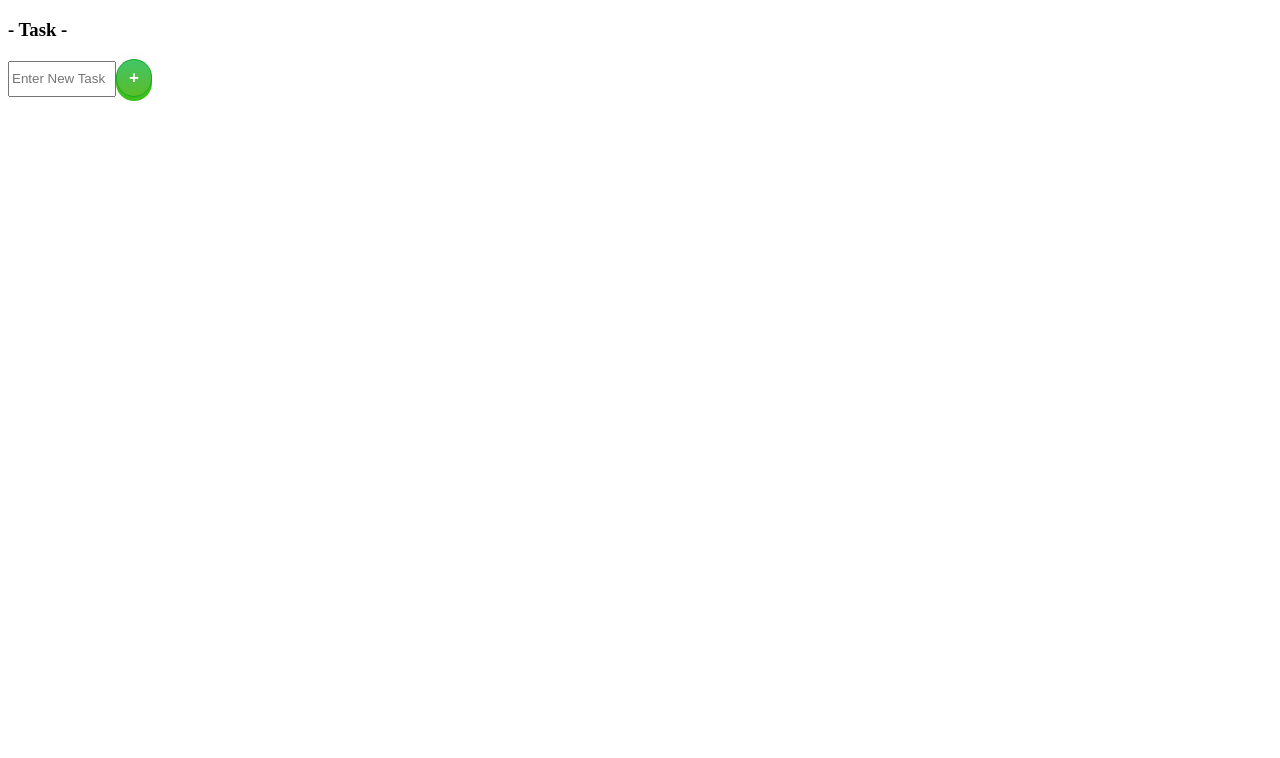
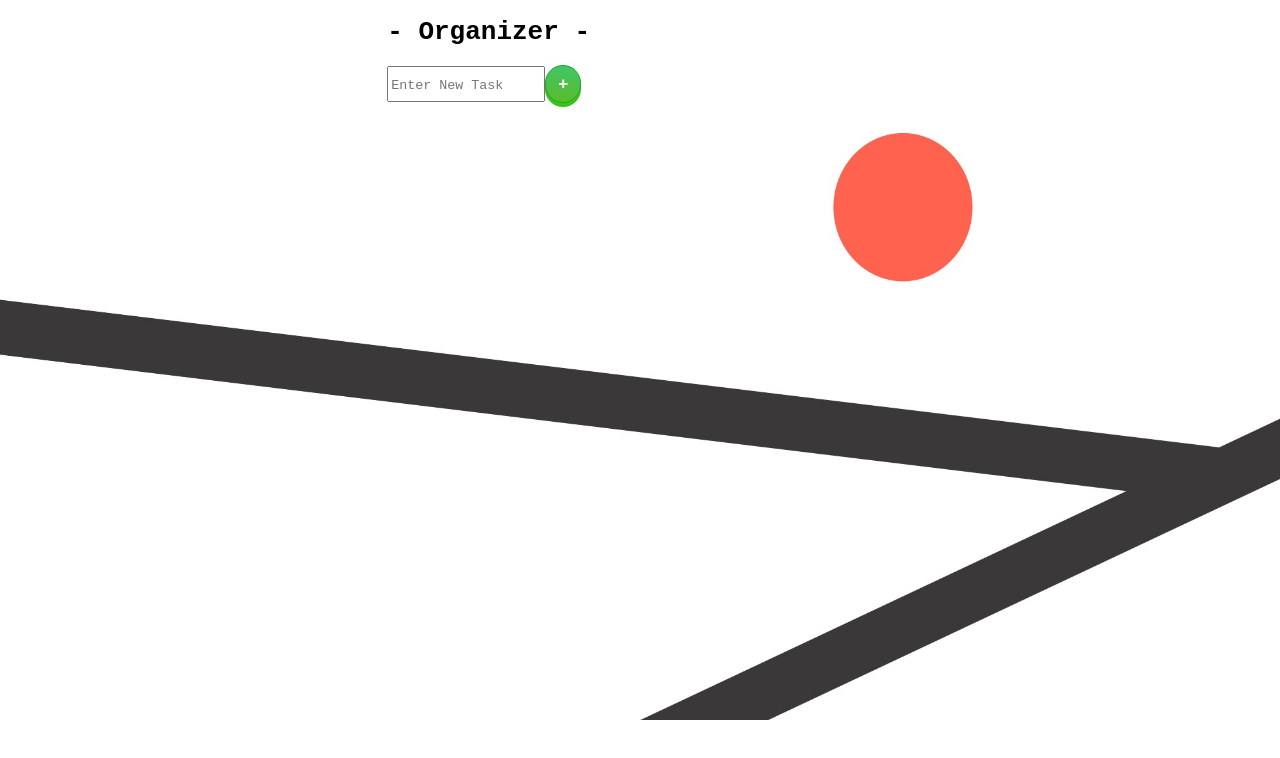
Before and after one commit to AidanFarhi/todo-bootcamp, a React (Create React App) app: page / in a window 1280 px wide. Shown: the top 758 px of the page. Built offline with nearby package versions, Linux system fonts and the light colour scheme.

Commit message:
updated styling

```diff
--- a/src/TodoForm.js
+++ b/src/TodoForm.js
@@ -45,7 +45,7 @@ class TodoForm extends React.Component {
         return (
             <div className='todo-form'>
                 <form onSubmit={this.addItem}>
-                    <h3>- Task -</h3>
+                    <h1>- Organizer -</h1>
                     <input id='todo-input' type='text' value={this.state.currentToDo} placeholder='Enter New Task' onChange={this.handleChange}/>
                     <button className='btn' type='submit'>+</button>
                 </form>
--- a/src/TodoItem.js
+++ b/src/TodoItem.js
@@ -28,7 +28,7 @@ class TodoItem extends React.Component{
     render() {
         return (
             <div className='td-item' id={this.state.id}>
-                <p>{this.state.text}</p>
+                <h2>- {this.state.text}</h2>
                 <div className='update-form'>
                     <form onSubmit={this.changeText}>
                     <input type='text'
@@ -36,7 +36,8 @@ class TodoItem extends React.Component{
                         placeholder='Edit Task'
                         onChange={this.handleChange}/>
                         <button className='btn' type='submit'>...</button>
-                        <button id='delete-btn' className='btn' onClick={() => this.state.onClick(this.state.id)}>x</button>
+                        <button id='delete-btn' className='btn'
+                                onClick={() => this.state.onClick(this.state.id)}>x</button>
                     </form>
                 </div>
             </div>
--- a/src/index.css
+++ b/src/index.css
@@ -1,6 +1,18 @@
+body {
+  background-image: url('background.jpg');
+  background-attachment: fixed;
+  background-size: contain;
+  background-size: 100%;
+  background-repeat: no-repeat;
+  font-family: monospace;
+}
+::placeholder {
+  font-family: monospace;
+}
+
 input {
   height: 30px;
-  width: 100px;
+  width: 150px;
 }
 
 .btn {
@@ -47,10 +59,17 @@ button:focus {
 }
 
 .td-item {
+  background-color: #ffffff;
   font-size: larger;
+  font-weight: bold;
   text-align: center;
   border: 1px solid grey;
   border-radius: 3px;
   margin-top: 5px;
   padding-bottom: 20px;
 }
+
+.todo-form {
+  margin-left: 30%;
+  width: 400px;
+}
```
Also changed, not shown: src/background.jpg (added).
